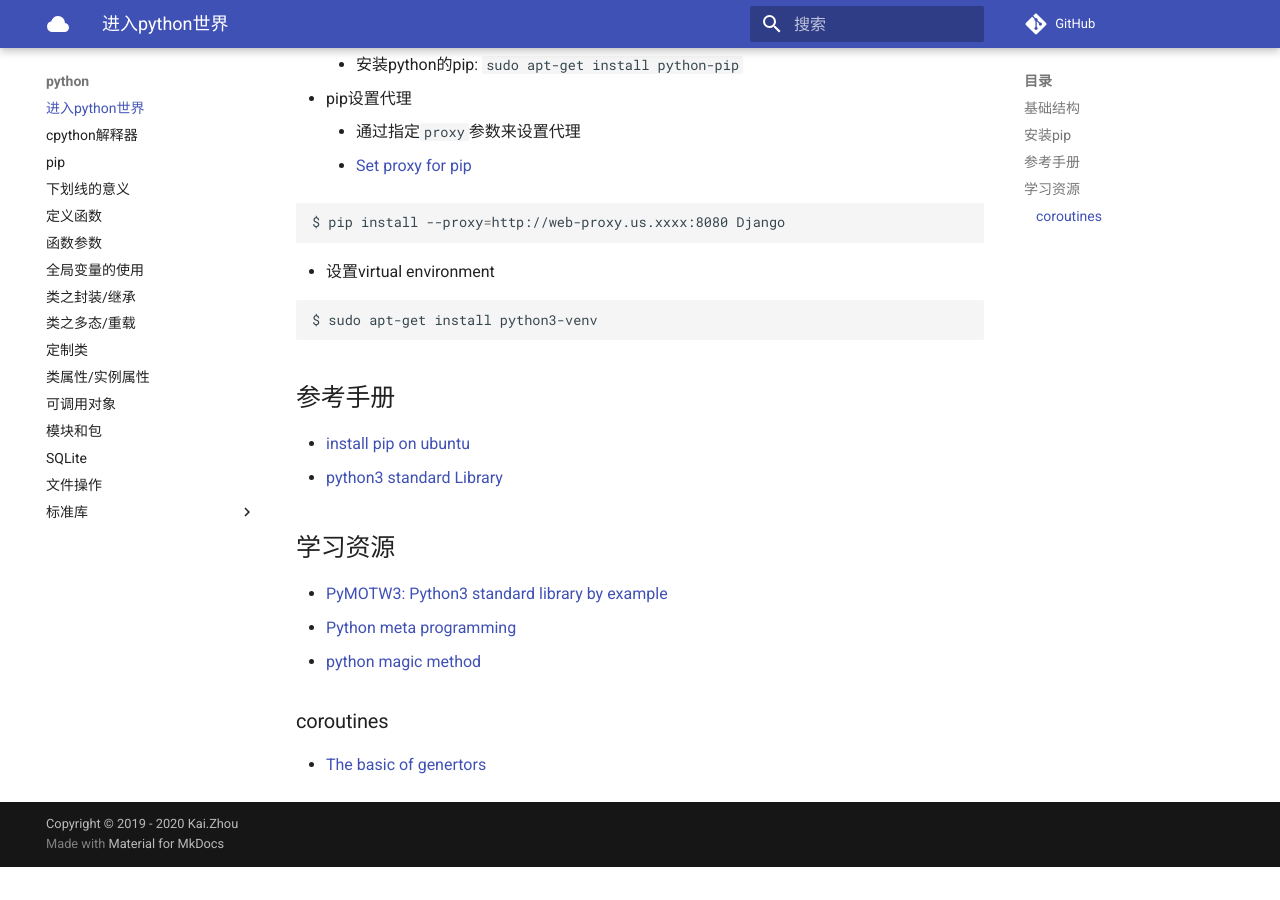
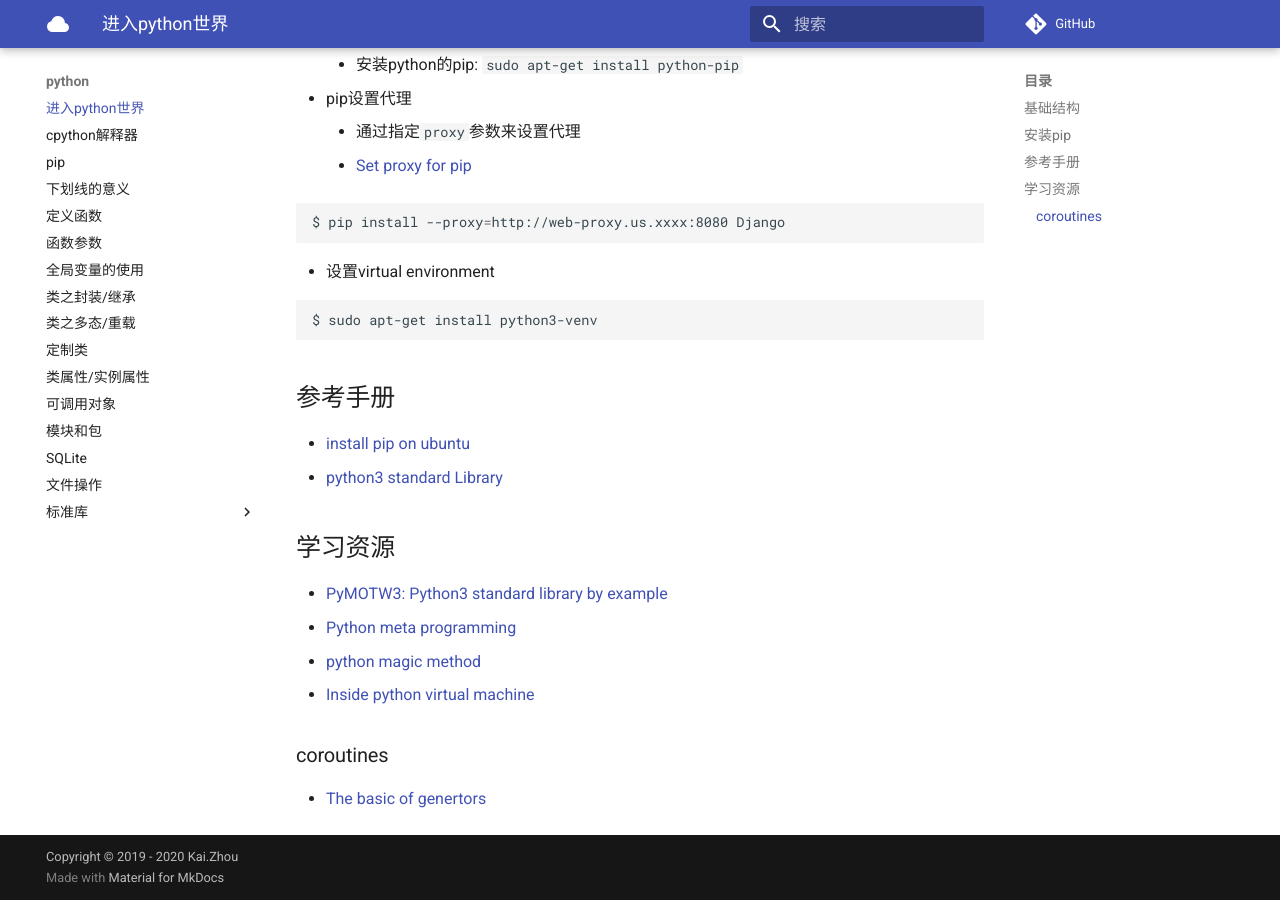
Before and after one commit to zhoukaidev/ks_blog, an MkDocs documentation site: the page built from docs/python/home.md, in a window 1280 px wide and 900 px high, scrolled down 788 px. Built offline with MkDocs 1.6.1 and Material for MkDocs 9.7.7, drawn with Linux system fonts in a browser that asks for light colours; comment, search, counter and statistics services are not loaded; before the commit the page ends 1655 px from its top, so only the background shows below that.

Commit message:
Update home.md

```diff
--- a/docs/python/home.md
+++ b/docs/python/home.md
@@ -40,6 +40,7 @@ $ sudo apt-get install python3-venv
 * [PyMOTW3: Python3 standard library by example](https://pymotw.com/3/index.html)
 * [Python meta programming](https://medium.com/fintechexplained/advanced-python-metaprogramming-980da1be0c7d)
 * [python magic method](https://medium.com/fintechexplained/advanced-python-what-are-magic-methods-d21891cf9a08)
+* [Inside python virtual machine](https://leanpub.com/insidethepythonvirtualmachine/read)
 
 ### coroutines
 
```
